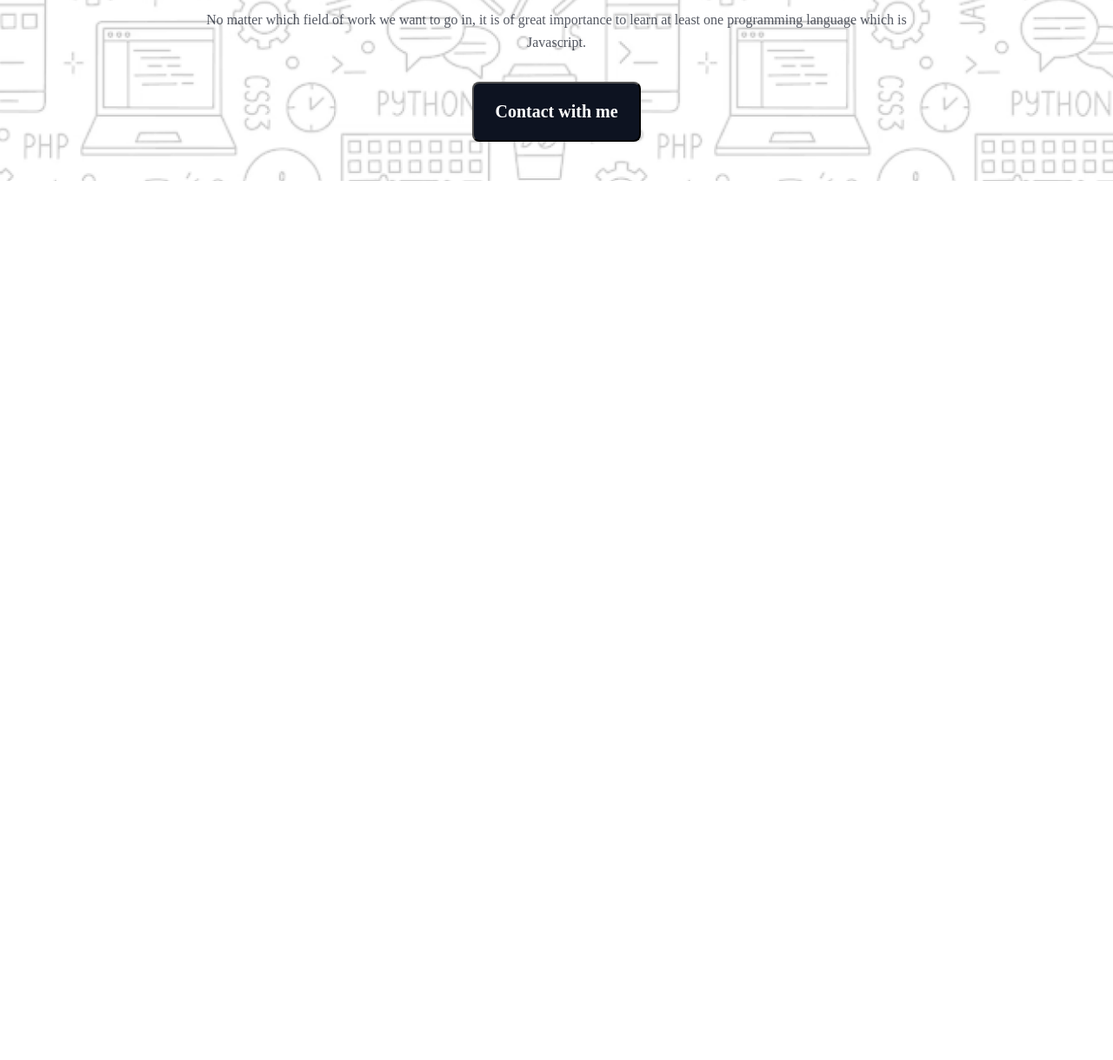
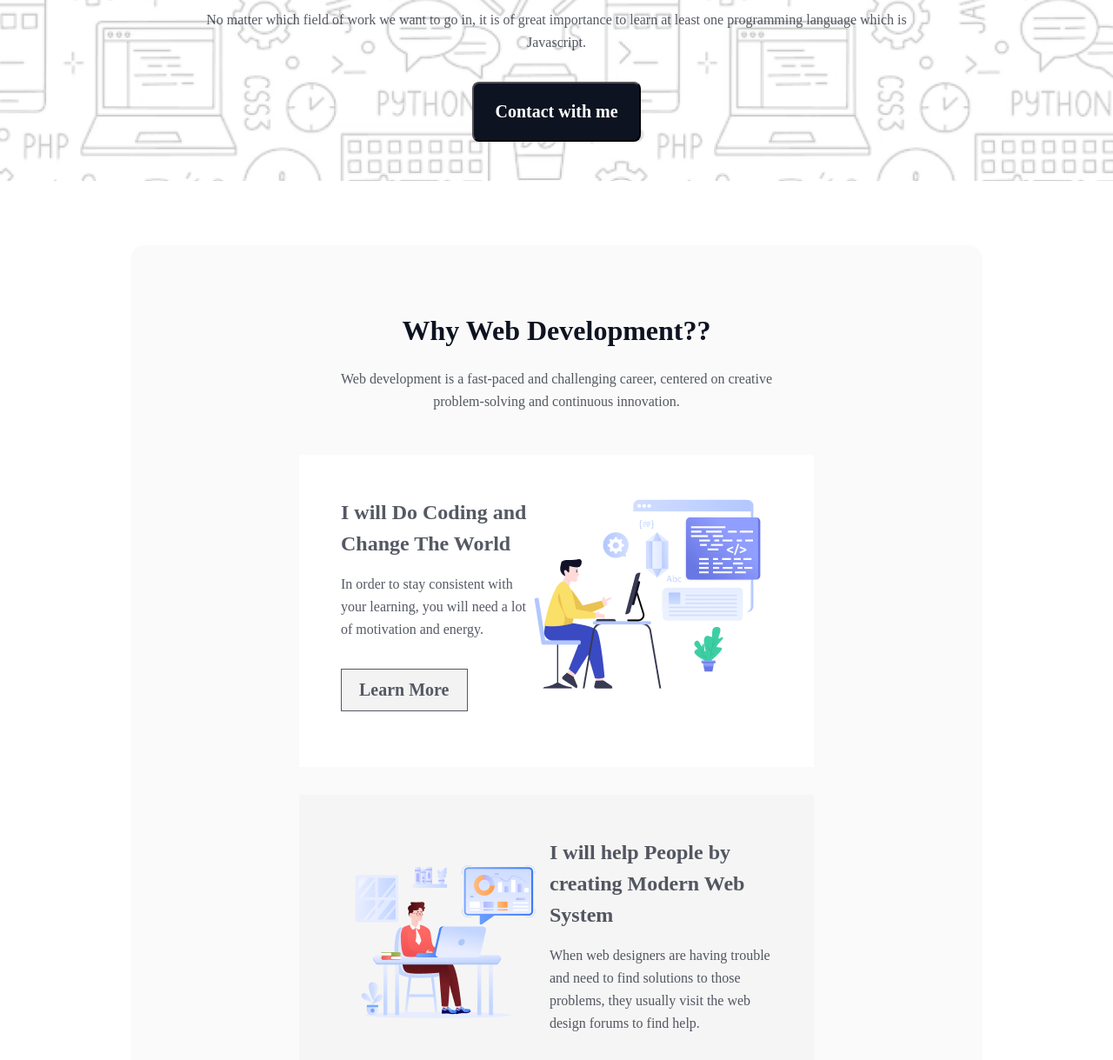
Before and after one commit to TajwarSadi0151/sadi-B10A1-Challenge-Begins, a plain HTML site: page index.html in a window 1280 px wide. Shown: the part 611-1830 px from the top of the page at 87% size. Before the commit the page ends 819 px from the top, so only its background shows below. Drawn offline with Linux system fonts and the light colour scheme; a web font is replaced by a local one.

Commit message:
about part done

```diff
--- a/index.html
+++ b/index.html
@@ -19,6 +19,7 @@
   </header>
   <main>
     <!-- Banner starts -->
+
     <section class="banner">
       <div class="image-box">
         <img src="assets/Group.png" alt="">
@@ -30,7 +31,62 @@
       </div>
       <a href=""><button class="btn">Contact with me</button></a>
     </section>
+
     <!-- Banner ends -->
+    <!-- Web development part starts -->
+
+    <section class="about-box">
+      <!-- part 1 -->
+
+      <div class="about">
+        <h3 class="about-title">Why Web Development??</h3>
+        <p class="about-description">Web development is a fast-paced and challenging career, centered on creative
+          problem-solving and continuous innovation.</p>
+      </div>
+
+      <!-- part 2 -->
+
+      <div class="card about-practice">
+        <div class="practice-card">
+          <h4>I will Do Coding and Change The World</h4>
+          <p>In order to stay consistent with your learning, you will need a lot of
+            motivation and energy.</p>
+          <button class="btn-practice">Learn More</button>
+        </div>
+        <div class="image-card">
+          <img src="assets/Layer_1.png" alt="">
+        </div>
+      </div>
+
+      <!-- part 3 -->
+
+      <div class="card modern-card">
+        <div class="modern-image">
+          <img src="assets/Group 3.png" alt="">
+        </div>
+        <div class="web-card">
+          <h4>I will help People by creating Modern Web System</h4>
+          <p>When web designers are having trouble and need to find solutions to those problems, they usually visit the web design forums to find help.</p>
+          <button class="btn-practice">Learn More</button>
+        </div>
+      </div>
+
+      <!-- part 4 -->
+
+      <div class="card about-practice">
+        <div class="practice-card">
+          <h4>I will Do Coding and Change The World</h4>
+          <p>In order to stay consistent with your learning, you will need a lot of
+            motivation and energy.</p>
+          <button class="btn-practice">Learn More</button>
+        </div>
+        <div class="image-card">
+          <img src="assets/Group 4.png" alt="">
+        </div>
+      </div>
+    </section>
+
+    <!-- Web development part ends -->
   </main>
   <footer>
 
--- a/style/style.css
+++ b/style/style.css
@@ -7,6 +7,25 @@
   margin: 0;
   padding: 0;
   font-family: "Azeret Mono";
+}
+
+.btn-practice {
+  color: rgb(13, 19, 33);
+  font-size: 20px;
+  font-weight: 600;
+  line-height: 23px;
+  text-align: center;
+  box-sizing: border-box;
+  border: 1px solid rgb(13, 19, 33);
+  opacity: 0.7;
+  padding: 12px 20px 12px 20px;
+}
+
+.card {
+  margin: 0 97px 32px 97px;
+  padding: 48px;
+  display: flex;
+  justify-content: space-between;
 }
 
 /* common css ends */
@@ -92,3 +111,88 @@ nav {
 }
 
 /* Banner ends */
+/* Web development part starts*/
+
+.about-box {
+  border-radius: 16px;
+  background: rgba(13, 19, 33, 0.02);
+  margin: 74px 150px 90px 150px;
+  padding: 80px 97px 80px 97px;
+}
+
+.about {
+  margin: 0 144px 48px 144px;
+}
+
+.about-title {
+  color: rgb(13, 19, 33);
+  font-size: 32px;
+  font-weight: 800;
+  line-height: 37px;
+  text-align: center;
+  padding-bottom: 24px;
+}
+
+.about-description {
+  color: rgb(13, 19, 33);
+  font-size: 16px;
+  font-weight: 400;
+  line-height: 26px;
+  text-align: center;
+  opacity: 0.7;
+}
+
+.about-practice {
+  background-color: white;
+}
+
+.practice-card h4 {
+  color: rgba(13, 19, 33, 0.7);
+  font-size: 24px;
+  font-weight: 700;
+  line-height: 36px;
+  margin-bottom: 16px;
+}
+
+.practice-card p {
+  color: rgb(13, 19, 33);
+  font-size: 16px;
+  font-weight: 400;
+  line-height: 26px;
+  text-align: left;
+  opacity: 0.7;
+  margin-bottom: 32px;
+}
+
+.image-card {
+  margin-bottom: 19px;
+}
+
+.modern-card {
+  background: rgba(13, 19, 33, 0.02);
+}
+
+.modern-image {
+  margin-bottom: 31px;
+}
+
+.web-card h4 {
+  color: rgba(13, 19, 33, 0.7);
+  font-size: 24px;
+  font-weight: 700;
+  line-height: 36px;
+  text-align: left;
+  margin-bottom: 16px;
+}
+
+.web-card p {
+  color: rgb(13, 19, 33);
+  font-size: 16px;
+  font-weight: 400;
+  line-height: 26px;
+  text-align: left;
+  opacity: 0.7;
+  margin-bottom: 32px;
+}
+
+/* Web development part ends */
```
